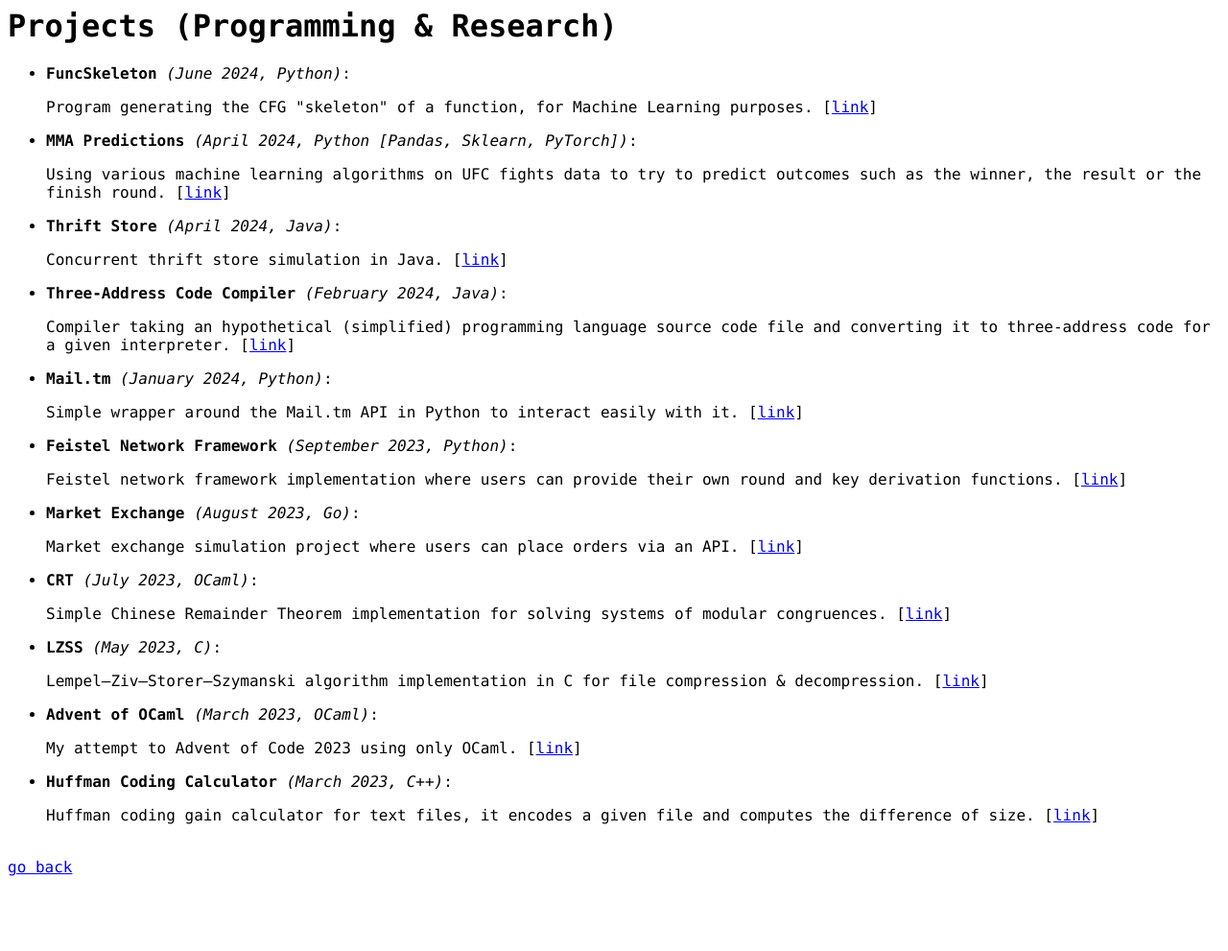
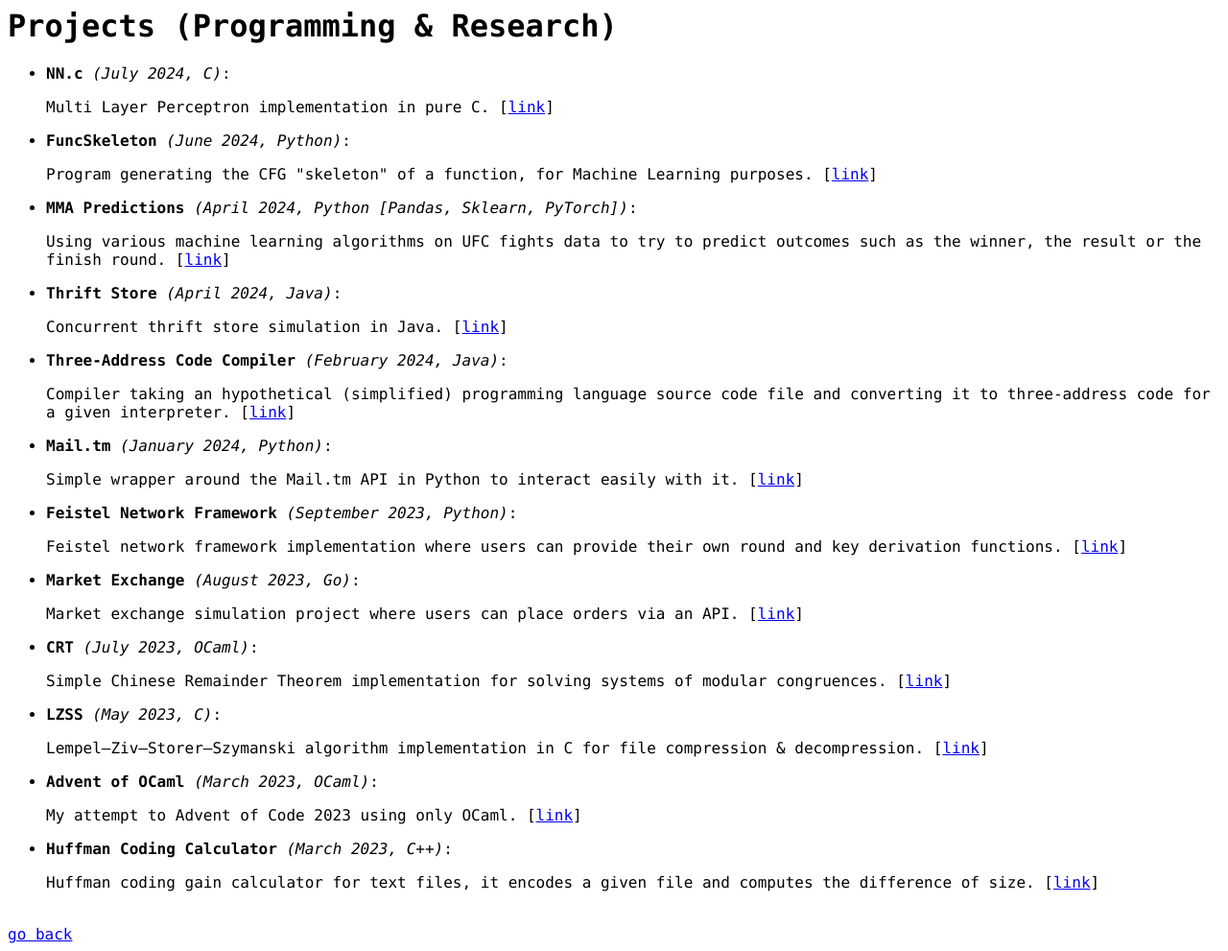
Before and after one commit to mrochk/mrochk.github.io, a Jekyll site: the page projects.html, which Jekyll copies as it is, in a window 1280 px wide. Shown: the whole page at 96% size. Built offline with Jekyll 4.4.1, drawn with Linux system fonts in a browser that asks for light colours; before the commit the page ends 921 px from its top, so only the background shows below that.

Commit message:
Added nn.c

```diff
--- a/projects.html
+++ b/projects.html
@@ -13,6 +13,25 @@
 <h1>Projects (Programming & Research)</h1>
 
 <ul>
+
+    <!--
+    <li>
+        <p><b>linalg.ml</b> <i>(June 2024, C)</i>:</p>
+        <p>My own linear algebra library in OCaml. [<a href="https://github.com/mrochk/autograd">link</a>]</p>
+    </li>
+    -->
+
+    <!--
+    <li>
+        <p><b>Autograd Engine</b> <i>(June 2024, C)</i>:</p>
+        <p>Autograd engine that works at scalar and matrix level. [<a href="https://github.com/mrochk/autograd">link</a>]</p>
+    </li>
+    -->
+
+    <li>
+        <p><b>NN.c</b> <i>(July 2024, C)</i>:</p>
+        <p>Multi Layer Perceptron implementation in pure C. [<a href="https://github.com/mrochk/nn.c">link</a>]</p>
+    </li>
 
     <li>
         <p><b>FuncSkeleton</b> <i>(June 2024, Python)</i>:</p>
```
